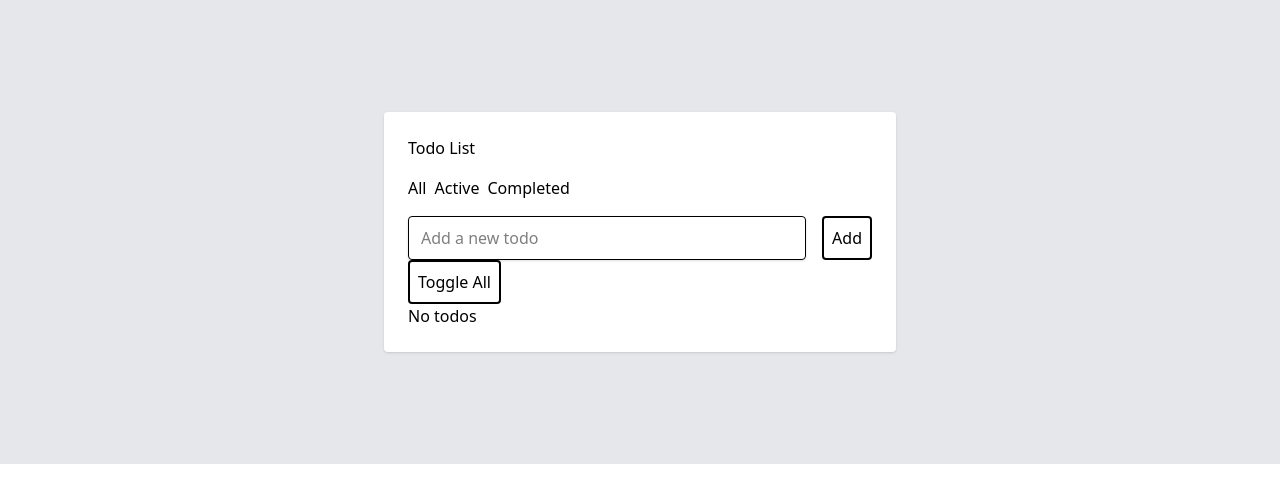
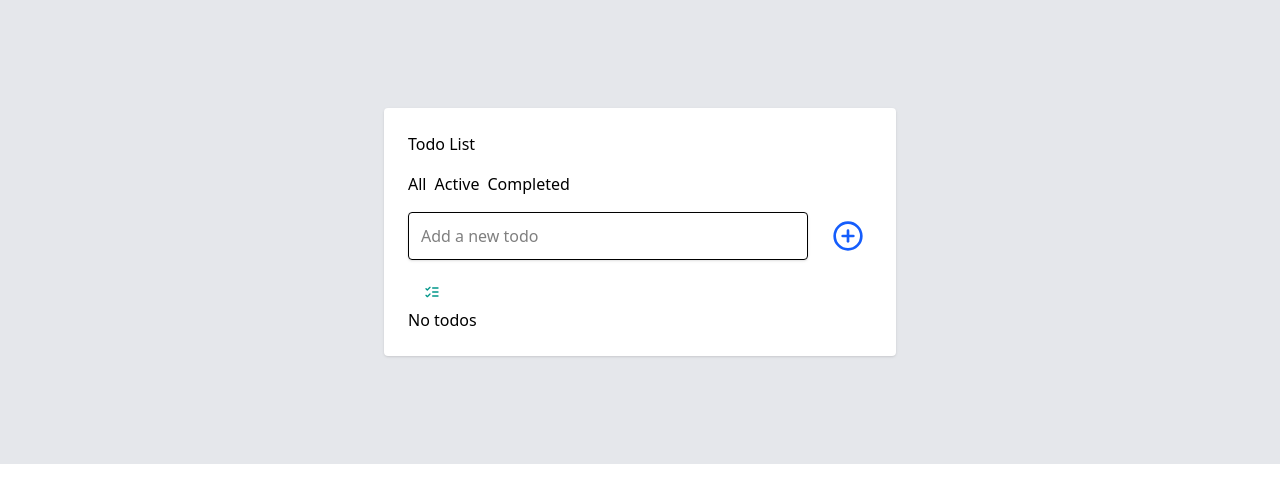
Before and after one commit to kevinsmasters/vibetodo, a React (Vite) app: page / in a window 1280 px wide. Shown: the top 502 px of the page. Built offline with nearby package versions, Linux system fonts and the light colour scheme.

Commit message:
add Lucide icons and some styling

```diff
--- a/package.json
+++ b/package.json
@@ -11,6 +11,7 @@
   },
   "dependencies": {
     "@tailwindcss/vite": "^4.1.7",
+    "lucide-react": "^0.511.0",
     "react": "^19.1.0",
     "react-dom": "^19.1.0",
     "tailwindcss": "^4.1.7"
--- a/src/App.tsx
+++ b/src/App.tsx
@@ -3,6 +3,7 @@ import { useEffect, useReducer, useState } from 'react';
 import TodoItem from './components/TodoItem';
 import { todoReducer } from './todoReducer';
 import { loadTodos, saveTodos } from './storage';
+import { ListChecks, CirclePlus } from 'lucide-react';
 
 function App() {
   type Filter = 'all' | 'active' | 'completed';
@@ -50,15 +51,21 @@ function App() {
             />
             <button
               onClick={addTodo}
-              className="flex-no-shrink p-2 border-2 rounded text-teal border-teal hover:text-white hover:bg-teal"
-            >Add</button>
+              className="flex-no-shrink p-2 text-blue-600 hover:text-black cursor-pointer"
+              aria-label="Add"
+              title="Add"
+            >
+              <CirclePlus size={ 32 } />
+            </button>
           </div>
           <div>
             <button
-              className="flex-no-shrink p-2 border-2 rounded text-teal border-teal hover:text-white hover:bg-teal"
+              className="flex-no-shrink p-2 rounded text-teal-600 hover:text-black cursor-pointer ml-2 mt-4"
               onClick={() => dispatch({ type: 'TOGGLE_ALL' })}
+              aria-label="Toggle All"
+              title="Toggle All"
               >
-              Toggle All
+              <ListChecks size={16} />
             </button>
           </div>
           {todos.length > 0 ? (
--- a/src/components/TodoItem.tsx
+++ b/src/components/TodoItem.tsx
@@ -1,3 +1,5 @@
+import { Trash2 } from 'lucide-react';
+
 type TodoItemProps = {
   text: string;
   completed: boolean;
@@ -16,15 +18,16 @@ const TodoItem = ({ text, completed, onToggle, onDelete }: TodoItemProps) => {
           type="checkbox"
           checked={completed}
           onChange={onToggle}
-          className="flex-no-shrink p-2 ml-4 mr-2 border-2 rounded hover:text-white text-green border-green hover:bg-green"
+          className="flex-no-shrink p-2 ml-4 mr-2 border-2 rounded hover:text-white text-green-600 border-green hover:bg-green"
         />
         {text}
       </label>
       <button
-        className="flex-no-shrink p-2 ml-2 border-2 rounded text-red border-red hover:text-white hover:bg-red"
-        onClick={onDelete} aria-label={`Delete ${text}`}
+        className="flex-no-shrink p-2 ml-2 text-red-600 border-red hover:text-black hover:bg-red-100 rounded-2xl cursor-pointer"
+        onClick={onDelete}
+        aria-label={`Delete ${text}`}
       >
-        Delete
+        <Trash2 size={16} />
       </button>
     </li>);
 }
```
Also changed, not shown: 2 other files (tests, documents, lock files or other folders).
